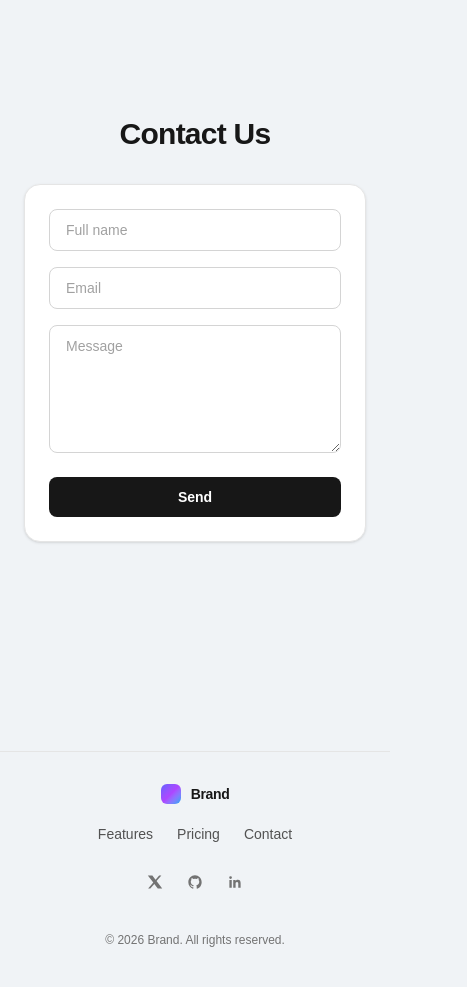
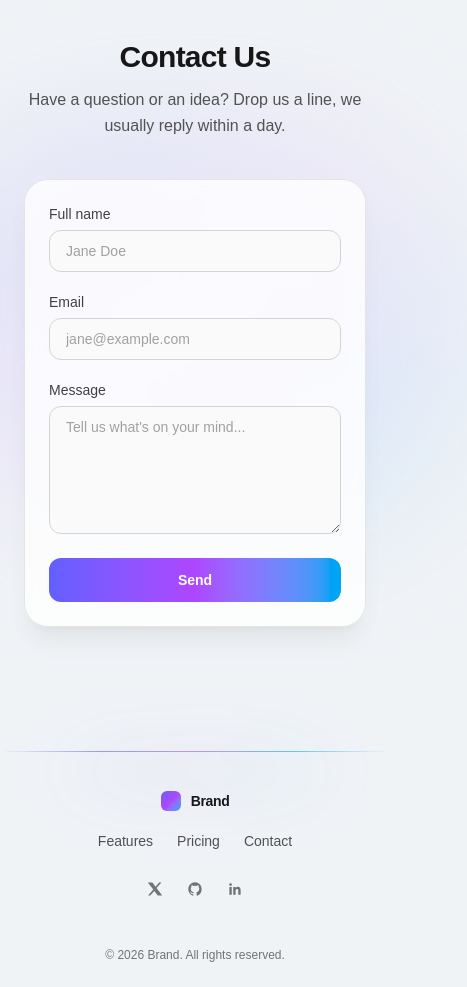
Before and after one commit to YoungShap/landing-page-task-konimbo, a Next.js app: page / in a window 390 px wide. Shown: the part 3080-4067 px from the top of the page, 467 px wide, since content can reach past the window. Built offline with nearby package versions, Linux system fonts and the light colour scheme.

Commit message:
footer and form design

```diff
--- a/components/ContactForm.tsx
+++ b/components/ContactForm.tsx
@@ -36,49 +36,84 @@ export default function Home() {
     }
   }
 
+  const fieldClasses =
+    "w-full rounded-xl border border-neutral-300 bg-neutral-50 px-4 py-2.5 text-sm placeholder:text-neutral-400 transition-colors focus:border-indigo-500 focus:outline-none focus:ring-2 focus:ring-indigo-500/20 dark:border-neutral-700 dark:bg-neutral-950/40 dark:placeholder:text-neutral-500 dark:focus:border-indigo-400 dark:focus:ring-indigo-400/20";
+
+  const labelClasses =
+    "text-sm font-medium text-neutral-700 dark:text-neutral-300";
+
   return (
-    <main id="contact" className="mx-auto flex min-h-screen w-full max-w-lg scroll-mt-16 flex-col justify-center px-6 py-16">
-      <h1 className="mb-8 text-center text-3xl font-bold tracking-tight sm:text-4xl">
+    <main id="contact" className="relative isolate mx-auto flex min-h-screen w-full max-w-xl scroll-mt-16 flex-col justify-center px-6 py-16">
+      {/* Soft glow behind the card */}
+      <div
+        aria-hidden="true"
+        className="absolute left-1/2 top-1/2 -z-10 h-[26rem] w-[34rem] -translate-x-1/2 -translate-y-1/2 rounded-full bg-gradient-to-br from-indigo-300/30 via-purple-300/20 to-sky-300/30 blur-3xl dark:from-indigo-500/15 dark:via-purple-500/10 dark:to-sky-500/15"
+      />
+      <h1 className="mt-2 text-center text-3xl font-bold tracking-tight sm:text-4xl">
         Contact Us
       </h1>
+      <p className="mx-auto mb-10 mt-3 max-w-md text-center leading-relaxed text-neutral-600 dark:text-neutral-400">
+        Have a question or an idea? Drop us a line, we usually reply within a
+        day.
+      </p>
 
       <form
         onSubmit={handleSubmit}
-        className="flex flex-col gap-4 rounded-2xl border border-neutral-200 bg-white p-6 shadow-sm sm:p-8 dark:border-neutral-800 dark:bg-neutral-900"
+        className="flex flex-col gap-5 rounded-3xl border border-neutral-200 bg-white/80 p-6 shadow-xl shadow-neutral-900/5 backdrop-blur sm:p-8 dark:border-neutral-800 dark:bg-neutral-900/80 dark:shadow-black/20"
       >
+        <div className="grid gap-5 sm:grid-cols-2">
+          <div className="flex flex-col gap-1.5">
+            <label htmlFor="name" className={labelClasses}>
+              Full name
+            </label>
             <input
+              id="name"
               name="name"
               type="text"
-          placeholder="Full name"
+              placeholder="Jane Doe"
               required
-          className="w-full rounded-lg border border-neutral-300 bg-transparent px-4 py-2.5 text-sm placeholder:text-neutral-400 focus:border-neutral-900 focus:outline-none focus:ring-2 focus:ring-neutral-900/10 dark:border-neutral-700 dark:focus:border-neutral-300 dark:focus:ring-neutral-300/10"
+              className={fieldClasses}
             />
+          </div>
 
+          <div className="flex flex-col gap-1.5">
+            <label htmlFor="email" className={labelClasses}>
+              Email
+            </label>
             <input
+              id="email"
               name="email"
               type="email"
-          placeholder="Email"
+              placeholder="jane@example.com"
               required
-          className="w-full rounded-lg border border-neutral-300 bg-transparent px-4 py-2.5 text-sm placeholder:text-neutral-400 focus:border-neutral-900 focus:outline-none focus:ring-2 focus:ring-neutral-900/10 dark:border-neutral-700 dark:focus:border-neutral-300 dark:focus:ring-neutral-300/10"
+              className={fieldClasses}
             />
+          </div>
+        </div>
 
+        <div className="flex flex-col gap-1.5">
+          <label htmlFor="message" className={labelClasses}>
+            Message
+          </label>
           <textarea
+            id="message"
             name="message"
-          placeholder="Message"
+            placeholder="Tell us what's on your mind..."
             required
-          className="min-h-32 w-full resize-y rounded-lg border border-neutral-300 bg-transparent px-4 py-2.5 text-sm placeholder:text-neutral-400 focus:border-neutral-900 focus:outline-none focus:ring-2 focus:ring-neutral-900/10 dark:border-neutral-700 dark:focus:border-neutral-300 dark:focus:ring-neutral-300/10"
+            className={`min-h-32 resize-y ${fieldClasses}`}
           />
+        </div>
 
         <button
           type="submit"
-          className="mt-2 w-full rounded-lg bg-neutral-900 px-4 py-2.5 text-sm font-semibold text-white transition-all hover:bg-neutral-700 focus:outline-none focus:ring-2 focus:ring-neutral-900/30 focus:ring-offset-2 active:bg-neutral-800 dark:bg-neutral-100 dark:text-neutral-900 dark:hover:bg-neutral-300 dark:hover:shadow-[0_0_30px_rgba(168,85,247,0.55)]!"
+          className="mt-1 w-full rounded-xl bg-gradient-to-r from-indigo-500 via-purple-500 to-sky-500 px-4 py-3 text-sm font-semibold text-white transition-all hover:brightness-110 hover:shadow-lg hover:shadow-purple-500/25 focus:outline-none focus:ring-2 focus:ring-indigo-500/40 focus:ring-offset-2 active:brightness-95 dark:focus:ring-offset-neutral-900 dark:hover:shadow-[0_0_30px_rgba(168,85,247,0.55)]!"
         >
           Send
         </button>
       </form>
 
       {status && (
-        <p className="mt-4 text-center text-sm text-neutral-500 dark:text-neutral-400">
+        <p className="mt-5 text-center text-sm font-medium text-neutral-600 dark:text-neutral-300">
           {status}
         </p>
       )}
--- a/components/Footer.tsx
+++ b/components/Footer.tsx
@@ -24,8 +24,18 @@ const socials = [
 
 export default function Footer() {
     return (
-        <footer className="border-t border-neutral-200 dark:border-neutral-800">
-            <div className="mx-auto flex w-full max-w-6xl flex-col items-center gap-5 px-6 py-8 sm:flex-row sm:justify-between">
+        <footer className="relative">
+            {/* Gradient hairline + soft glow instead of a plain border */}
+            <div
+                aria-hidden="true"
+                className="absolute inset-x-0 top-0 h-px bg-[linear-gradient(to_right,transparent,rgba(99,102,241,0.6),rgba(168,85,247,0.6),rgba(14,165,233,0.6),transparent)]"
+            />
+            <div
+                aria-hidden="true"
+                className="pointer-events-none absolute inset-x-8 top-0 h-10 bg-[linear-gradient(to_right,transparent,rgba(99,102,241,0.5),rgba(168,85,247,0.5),rgba(14,165,233,0.5),transparent)] opacity-15 blur-2xl dark:opacity-25"
+            />
+
+            <div className="mx-auto flex w-full max-w-6xl flex-col items-center gap-5 px-6 py-10 sm:flex-row sm:justify-between">
                 {/* Logo */}
                 <a href="#" className="flex items-center gap-2.5">
                     <span className="h-5 w-5 rounded-md bg-gradient-to-br from-indigo-500 via-purple-500 to-sky-500" />
@@ -40,7 +50,7 @@ export default function Footer() {
                         <a
                             key={link.label}
                             href={link.href}
-                            className="text-sm text-neutral-600 transition-colors duration-200 hover:text-neutral-900 dark:text-neutral-400 dark:hover:text-neutral-100"
+                            className="text-sm text-neutral-600 transition-colors duration-200 hover:text-neutral-900 dark:text-neutral-400 dark:hover:text-neutral-100 dark:hover:[text-shadow:0_0_12px_rgba(168,85,247,0.8)]"
                         >
                             {link.label}
                         </a>
```
Lines whose indentation alone changed are shown as unchanged.
